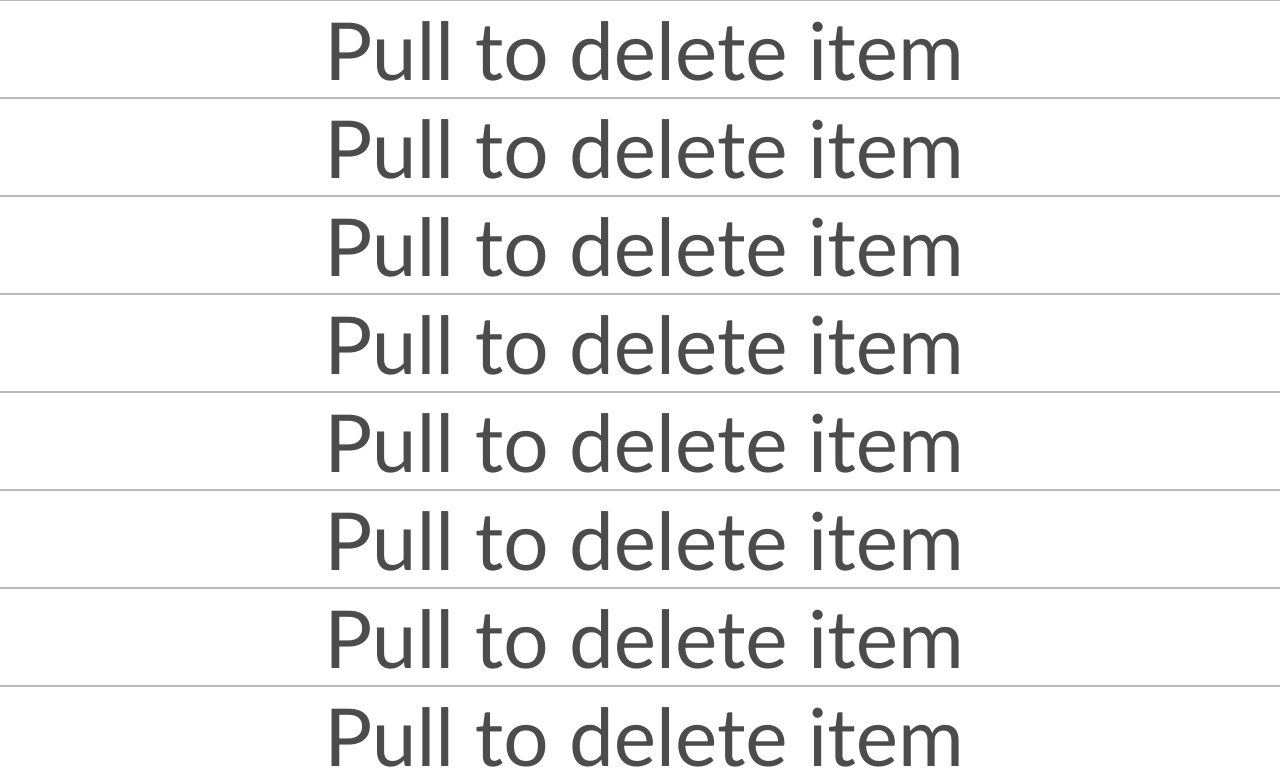
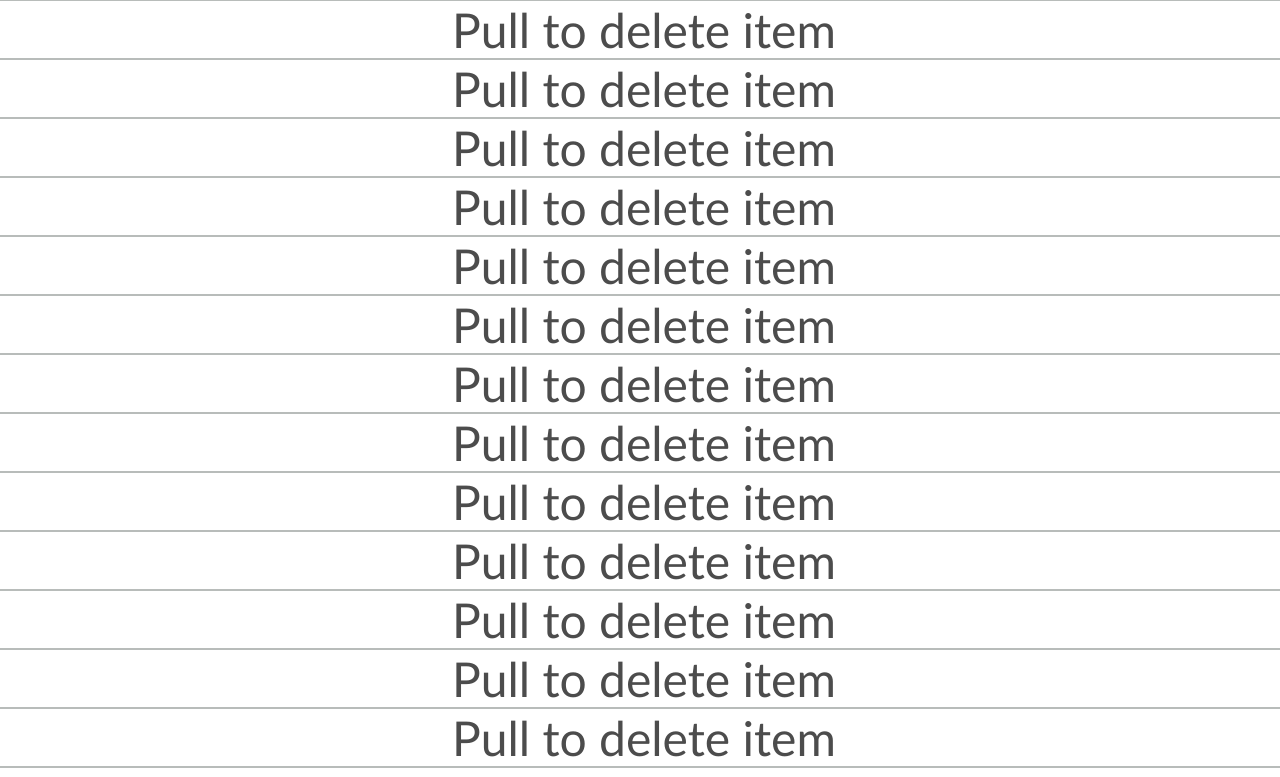
Before and after one commit to themmixproject/test-env, a Vue app: page / in a window 1280 px wide. Shown: the top 777 px of the page. Built offline with nearby package versions, Linux system fonts and the light colour scheme.

Commit message:
Updated styling on pull-button

```diff
--- a/src/components/PullDelete.vue
+++ b/src/components/PullDelete.vue
@@ -194,7 +194,7 @@ export default {
 
 .pull-item {
     text-align: center;
-    font-size: 5em;
+    font-size: 3em;
     font-family: "Gill Sans", "Gill Sans MT", Calibri, "Trebuchet MS",
         sans-serif;
     border-color: #b8bcba;
@@ -212,6 +212,8 @@ export default {
     flex-direction: column;
     justify-content: center;
     height: 100%;
+    font-size: 0.8em;
+    color: white;
     padding: 0 10px;
 }
 
```
